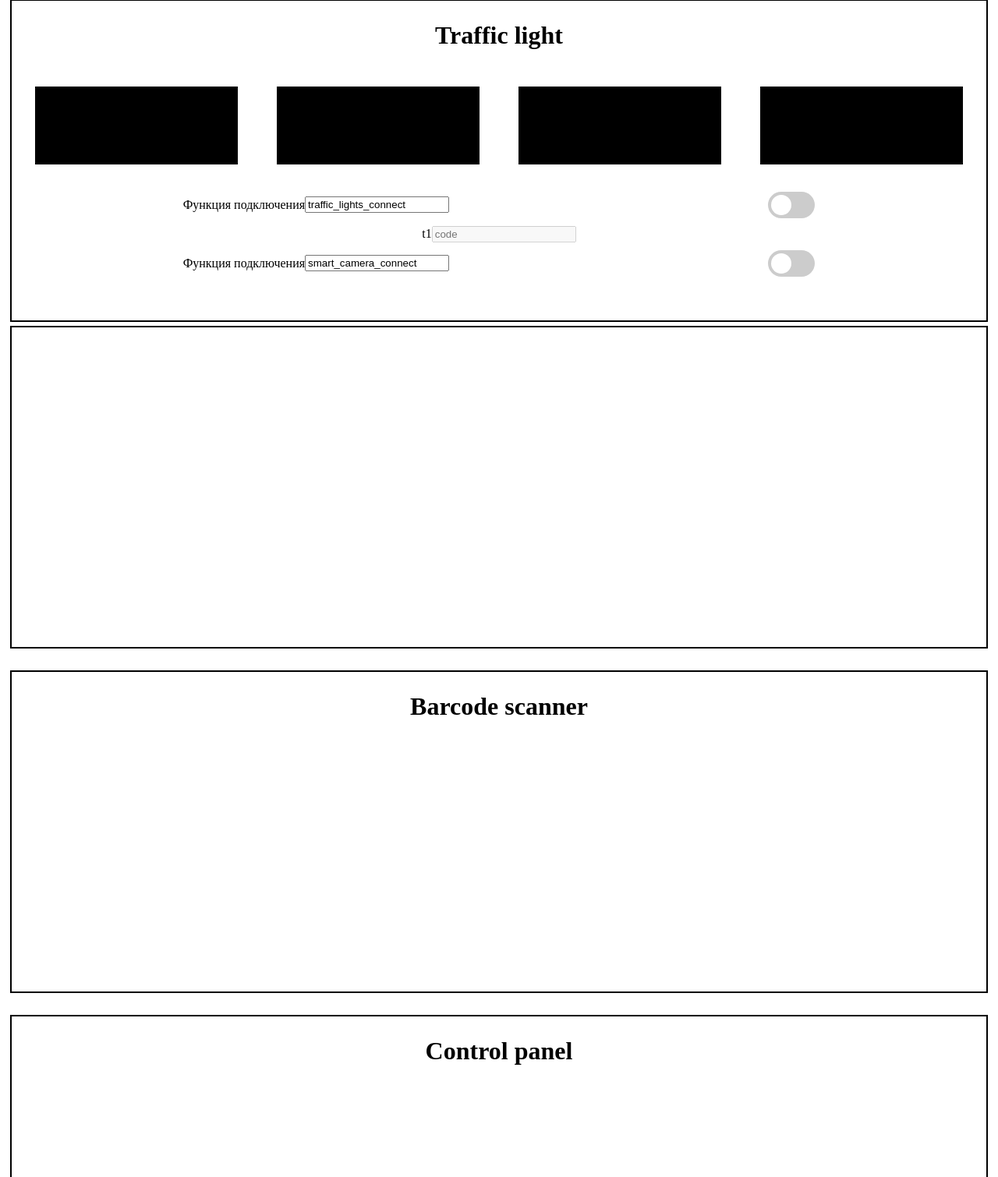
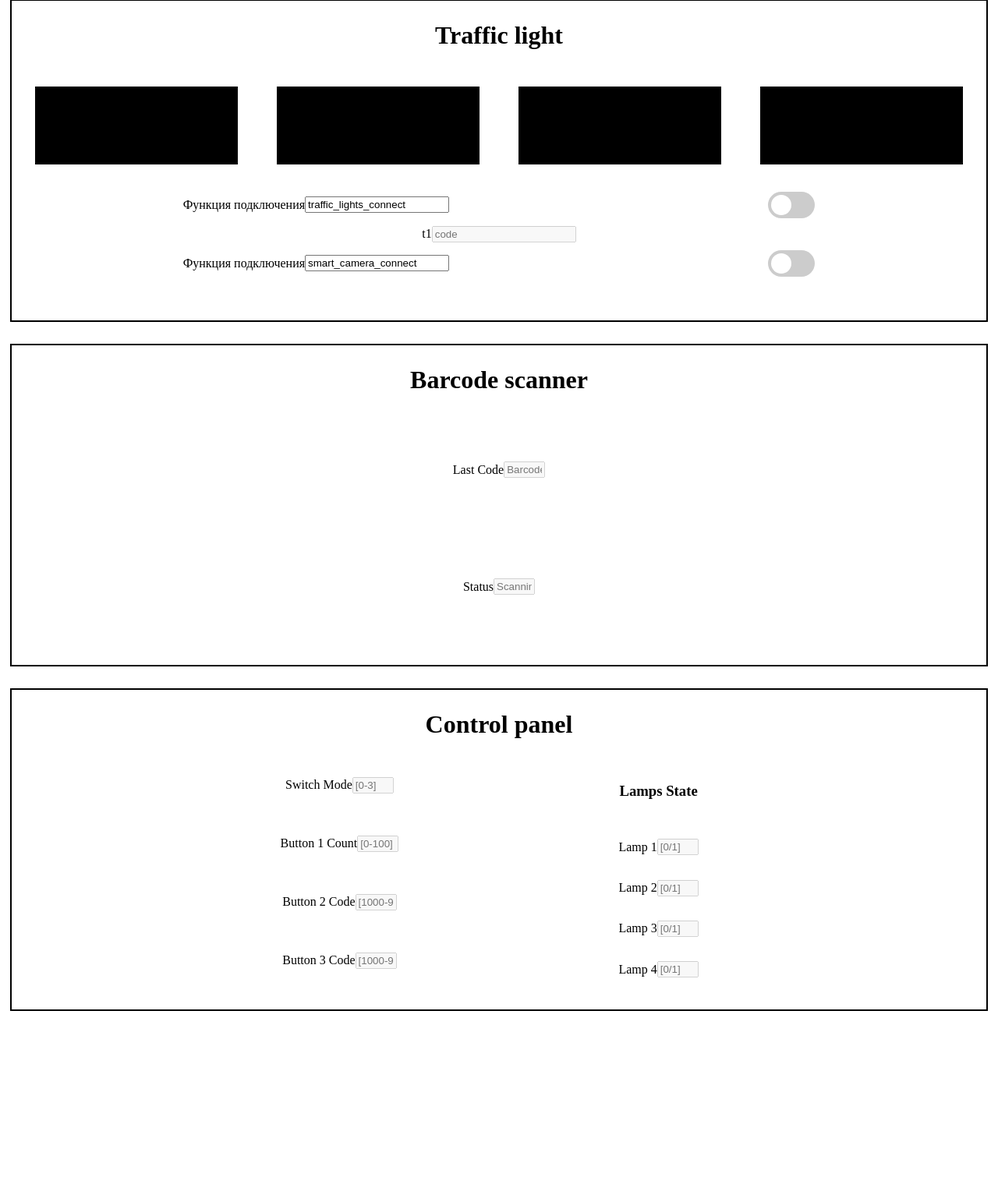
Before and after one commit to Atomic7996/InternetOfThings, a Flask app: page / in a window 1280 px wide. Shown: the part 456-1966 px from the top of the page at 78% size. After the commit the page ends 1753 px from the top, so only its background shows below. Run offline with Flask 3, Linux system fonts and the light colour scheme; data that the repository does not hold is empty.

Commit message:
Front for panel and scanner

```diff
--- a/static/js/index.js
+++ b/static/js/index.js
@@ -1,5 +1,8 @@
 setInterval(get_data_robot_gripper, 1000)
 setInterval(get_data_robot_vacuum, 1000)
+setInterval(connect_traffic_lights, 1000)
+setInterval(get_data_barcode_scanner, 1000)
+setInterval(get_data_control_panel, 1000)
 
 function get_data_robot_gripper() {
     $.ajax({
@@ -104,3 +107,38 @@ function connect_traffic_lights() {
         }
     });
 }
+
+function get_data_barcode_scanner() {
+    $.ajax({
+        type: 'GET',
+        url: '/connect/scanner',
+        dataType: 'json',
+        contentType: 'application/json',
+        data: {},
+        success: function (response) {
+            document.getElementById("lastCode_4").value = response["lastCode"]
+            document.getElementById("scanStatus_4").value = response["isScanning"] ? "1" : "0"
+        }
+    });
+}
+
+// ПАНЕЛЬ УПРАВЛЕНИЯ (ID 5)
+function get_data_control_panel() {
+    $.ajax({
+        type: 'GET',
+        url: '/connect/panel',
+        dataType: 'json',
+        contentType: 'application/json',
+        data: {},
+        success: function (response) {
+            document.getElementById("switchMode_5").value = response["switchMode"]
+            document.getElementById("button1Count_5").value = response["button1Count"]
+            document.getElementById("button2Code_5").value = response["button2Code"]
+            document.getElementById("button3Code_5").value = response["button3Code"]
+            document.getElementById("lamp1_5").value = response["lamps"][0]
+            document.getElementById("lamp2_5").value = response["lamps"][1]
+            document.getElementById("lamp3_5").value = response["lamps"][2]
+            document.getElementById("lamp4_5").value = response["lamps"][3]
+        }
+    });
+}
--- a/templates/index.html
+++ b/templates/index.html
@@ -305,20 +305,69 @@
         </div>
     </div>
 
-    <div class="thing" id="lights_camera">
-
-    </div>
-
     <br>
 
     <div class="thing" id="barcode_scanner">
         <h1 style="text-align:center">Barcode scanner</h1>
+        <div class="sensors">
+            <div class="sensor">
+                <div class="input-box">
+                    <label>Last Code</label>
+                    <input type="text" id="lastCode_4" placeholder="Barcode" disabled="disabled">
+                </div>
+                <div class="input-box">
+                    <label>Status</label>
+                    <input type="text" id="scanStatus_4" placeholder="Scanning/Idle" disabled="disabled">
+                </div>
+            </div>
+        </div>
     </div>
 
     <br>
 
     <div class="thing" id="control_panel">
         <h1 style="text-align:center">Control panel</h1>
+        <div class="sensors">
+            <div class="sensor">
+                <div class="input-box">
+                    <label>Switch Mode</label>
+                    <input type="text" id="switchMode_5" placeholder="[0-3]" disabled="disabled">
+                </div>
+                <div class="input-box">
+                    <label>Button 1 Count</label>
+                    <input type="text" id="button1Count_5" placeholder="[0-100]" disabled="disabled">
+                </div>
+                <div class="input-box">
+                    <label>Button 2 Code</label>
+                    <input type="text" id="button2Code_5" placeholder="[1000-9999]" disabled="disabled">
+                </div>
+                <div class="input-box">
+                    <label>Button 3 Code</label>
+                    <input type="text" id="button3Code_5" placeholder="[1000-9999]" disabled="disabled">
+                </div>
+            </div>
+
+            <!-- Лампы панели управления -->
+            <div class="sensor">
+                <h3>Lamps State</h3>
+                <div class="input-box">
+                    <label>Lamp 1</label>
+                    <input type="text" id="lamp1_5" placeholder="[0/1]" disabled="disabled">
+                </div>
+                <div class="input-box">
+                    <label>Lamp 2</label>
+                    <input type="text" id="lamp2_5" placeholder="[0/1]" disabled="disabled">
+                </div>
+                <div class="input-box">
+                    <label>Lamp 3</label>
+                    <input type="text" id="lamp3_5" placeholder="[0/1]" disabled="disabled">
+                </div>
+                <div class="input-box">
+                    <label>Lamp 4</label>
+                    <input type="text" id="lamp4_5" placeholder="[0/1]" disabled="disabled">
+                </div>
+            </div>
+        </div>
     </div>
 </body>
 
```
